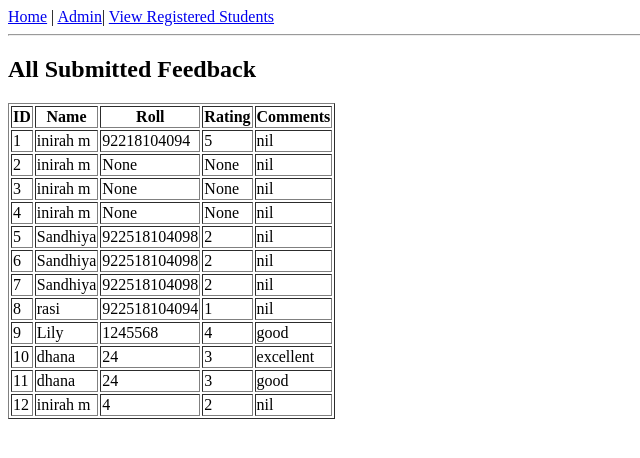
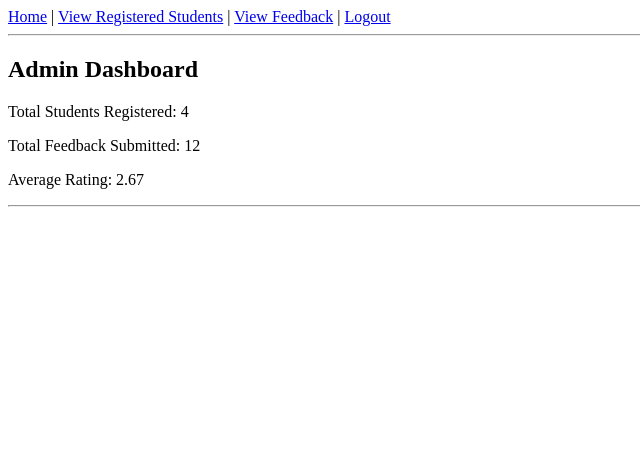
Before and after one commit to Harinimalarkodi/Student-Management-System, a Flask app: page /admin in a window 1280 px wide. Shown: the top 458 px of the page, without its empty margins (0-640 px from the left). Run offline with Flask 3, Linux system fonts and the light colour scheme; a user stored in the database is signed in; data comes from the database, SQL or seed files in the repository.

Commit message:
admin statistics dashboard

```diff
--- a/app.py
+++ b/app.py
@@ -214,12 +214,29 @@ def admin():
     conn = sqlite3.connect('feedback.db')
     cursor = conn.cursor()
 
-    cursor.execute("SELECT * FROM feedback")
-    data = cursor.fetchall()
+    # Total students
+    cursor.execute("SELECT COUNT(*) FROM students")
+    total_students = cursor.fetchone()[0]
+
+    # Total feedback
+    cursor.execute("SELECT COUNT(*) FROM feedback")
+    total_feedback = cursor.fetchone()[0]
+
+    # Average rating
+    cursor.execute("SELECT AVG(rating) FROM feedback")
+    avg_rating = cursor.fetchone()[0]
+
+    if avg_rating is None:
+        avg_rating = 0
 
     conn.close()
 
-    return render_template('admin.html', data=data)
+    return render_template(
+        'admin.html',
+        students=total_students,
+        feedback=total_feedback,
+        rating=round(avg_rating,2)
+    )
 # -------------------------
 # VIEW FEEDBACK
 # -------------------------
--- a/templates/admin.html
+++ b/templates/admin.html
@@ -1,44 +1,27 @@
 <!DOCTYPE html>
 <html>
 <head>
-    <title>Admin - View Feedback</title>
+<title>Admin Dashboard</title>
 </head>
+
 <body>
 
-    <!-- Navigation Bar -->
-    <div>
-        <a href="/">Home</a> |
-        <a href="/admin">Admin</a>|
-        <a href="/students">View Registered Students</a>
-    </div>
+<div>
+<a href="/">Home</a> |
+<a href="/students">View Registered Students</a> |
+<a href="/view">View Feedback</a> |
+<a href="/logout">Logout</a>
+</div>
 
-    <hr>
+<hr>
 
-    <h2>All Submitted Feedback</h2>
+<h2>Admin Dashboard</h2>
 
-    {% if data %}
-    <table border="1">
-        <tr>
-            <th>ID</th>
-            <th>Name</th>
-            <th>Roll</th>
-            <th>Rating</th>
-            <th>Comments</th>
-        </tr>
+<p>Total Students Registered: {{students}}</p>
+<p>Total Feedback Submitted: {{feedback}}</p>
+<p>Average Rating: {{rating}}</p>
 
-        {% for row in data %}
-        <tr>
-            <td>{{ row[0] }}</td>
-            <td>{{ row[1] }}</td>
-            <td>{{ row[2] }}</td>
-            <td>{{ row[3] }}</td>
-            <td>{{ row[4] }}</td>
-        </tr>
-        {% endfor %}
-    </table>
-    {% else %}
-        <p>No feedback submitted yet.</p>
-    {% endif %}
+<hr>
 
 </body>
 </html>
```
